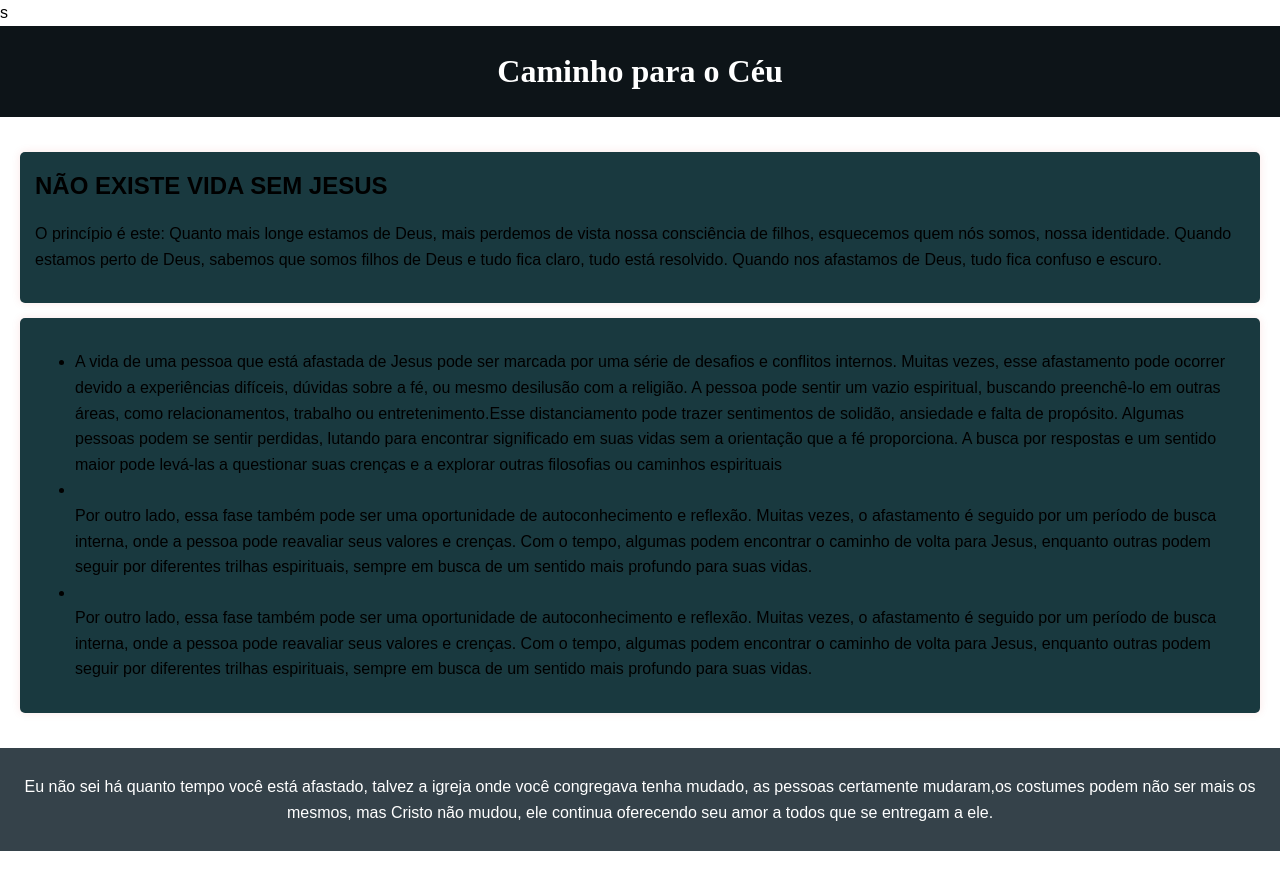
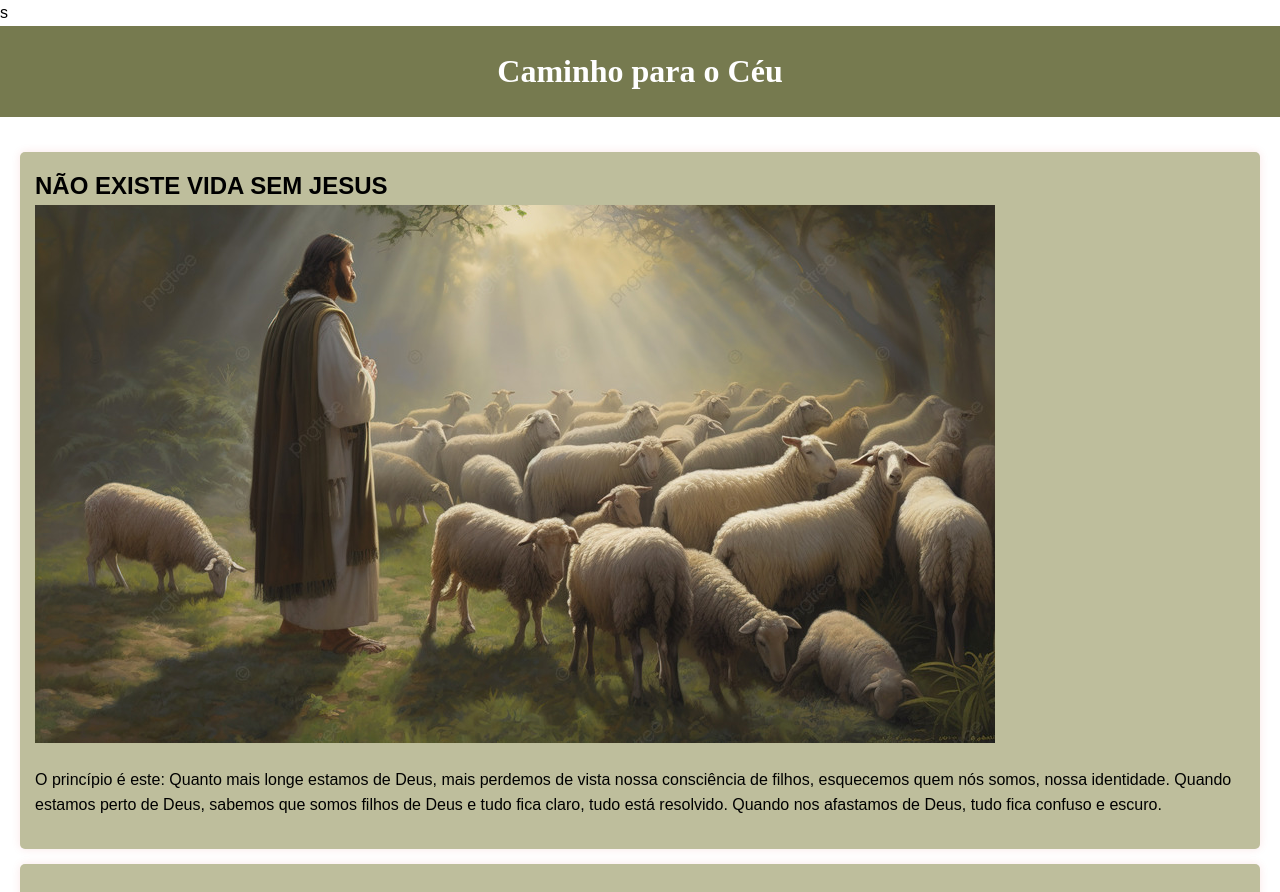
Before and after one commit to juliabragantin/AV-2---3-TRIMESTRE, a plain HTML site: page index.html in a window 1280 px wide. Shown: the top 892 px of the page. Before the commit the page ends 851 px from the top, so only its background shows below. Drawn offline with Linux system fonts and the light colour scheme; a web font is replaced by a local one.

Commit message:
Add files via upload

```diff
--- a/index.html
+++ b/index.html
@@ -17,6 +17,7 @@
     <main>
         <section>
             <h2>NÃO EXISTE VIDA SEM JESUS</h2>
+            <img src="pngtree-jesus-is-standing-amongst-sheep-through-the-sun-image_2905193.jpg" alt="">
             <p>O princípio é este: Quanto mais longe estamos de Deus, mais perdemos de vista nossa consciência de filhos, esquecemos quem nós somos,
                  nossa identidade. Quando estamos perto de Deus, sabemos que somos filhos de Deus e tudo fica claro, tudo está resolvido.
                 Quando nos afastamos de Deus, tudo fica confuso e escuro.</p>
@@ -41,10 +42,17 @@
         </section>
     </main>
     <footer>
-        <p>Eu não sei há quanto tempo você está afastado,
+        <p10 “Cuidado para não desprezarem um só destes pequeninos! Pois eu lhes digo que os anjos deles nos céus estão sempre vendo a face
+              de meu Pai celeste.O Filho do homem veio para salvar o que se havia perdido.[a]“O que acham vocês? Se alguém possui cem ovelhas,
+              e uma delas se perde, não deixará as noventa e nove nos montes, indo procurar a que se perdeu? 13 E se conseguir encontrá-la,
+              garanto-lhes que ele ficará mais contente com aquela ovelha do que com as noventa e nove que não se perderam.
+              Da mesma forma, o Pai de vocês, que está nos céus, não quer que nenhum destes pequeninos se perca.>
+              Eu não sei há quanto tempo você está afastado,
              talvez a igreja onde você congregava tenha mudado,
              as pessoas certamente mudaram,os costumes podem não ser mais os mesmos,
-             mas Cristo não mudou, ele continua oferecendo seu amor a todos que se entregam a ele.</p>
+             mas Cristo não mudou, ele continua oferecendo seu amor a todos que se entregam a ele.
+             Mateus 18:10-14 -
+            </p>
     </footer>
 </body>
 </html>
--- a/style.css
+++ b/style.css
@@ -22,7 +22,7 @@ body {
 
 
 header {
-    background: #0d1418;
+    background: #767a4f;
     color: #ffffff;
     padding: 20px 0;
     text-align: center;
@@ -37,7 +37,7 @@ main {
 }
 
 section {
-    background: #19393f;
+    background: #bebe9c;
     padding: 15px;
     margin: 15px 0;
     border-radius: 5px;
@@ -47,7 +47,7 @@ section {
 footer {
     text-align: center;
     padding: 10px 0;
-    background: #35424a;
+    background: #939973;
     color: #ffffff;
     position: relative;
     bottom: 0;
```
Also changed, not shown: pngtree-jesus-is-standing-amongst-sheep-through-the-sun-image_2905193.jpg (added).
